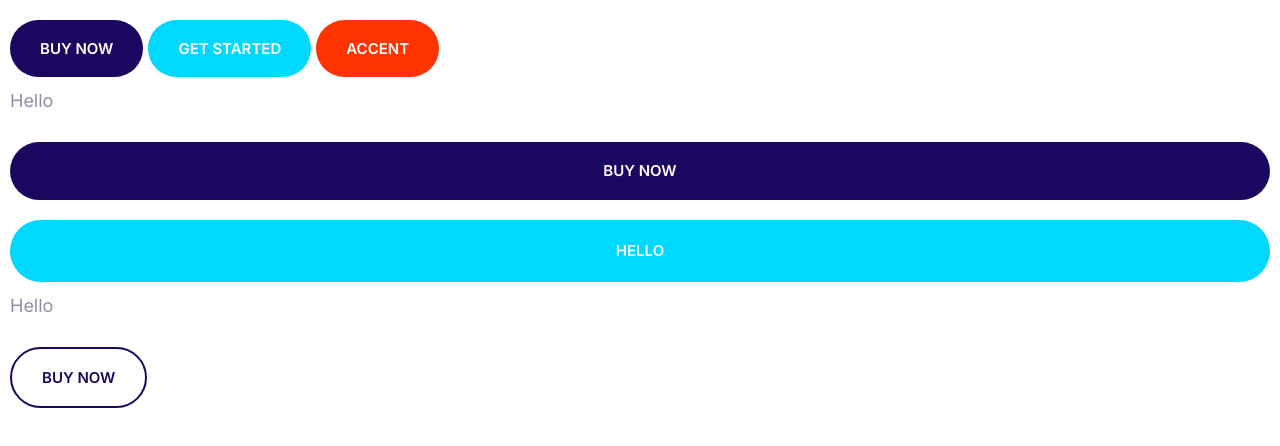
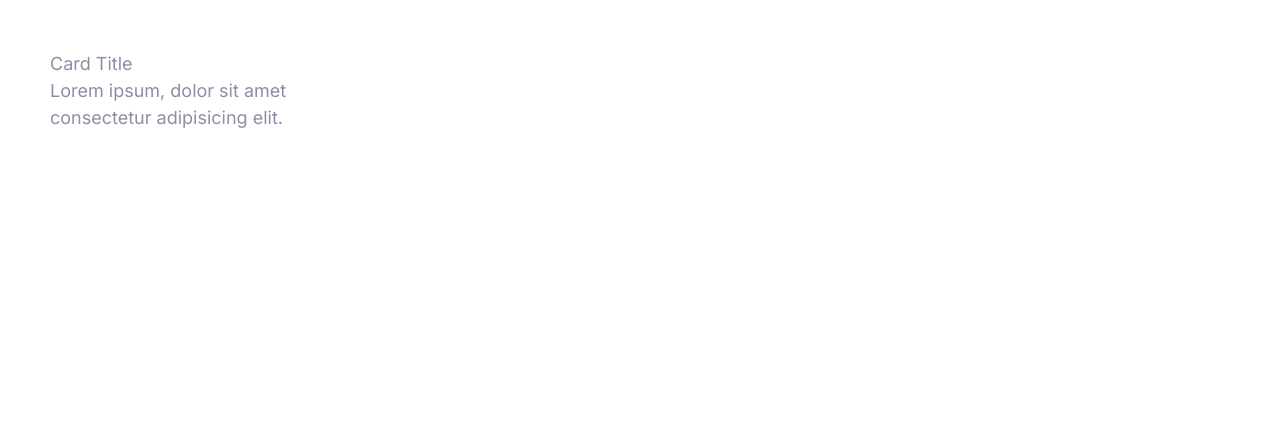
Before and after one commit to GSalgadoLC/HTMLCSS3, a plain HTML site: page index.html in a window 1280 px wide. Drawn offline with Linux system fonts and the light colour scheme.

Commit message:
Add files via upload

```diff
--- a/index.html
+++ b/index.html
@@ -16,15 +16,16 @@
   </head>
 
   <body>
-    <button class="btn btn--primary">Buy Now</button>
-    <button class="btn btn--secondary">Get Started</button>
-    <button class="btn btn--accent">Accent</button>
+    <div style="width: 30%; padding: 4rem">
+      <div class="plan">
+        <div class="card card--secondary">
+          <header class="card__header">Card Title</header>
 
-    <p>Hello</p>
-    <button class="btn btn--primary btn--block">Buy Now</button>
-    <a href="#" class="btn btn--secondary btn--block">Hello</a>
-
-    <p>Hello</p>
-    <button class="btn btn--primary btn--outline">Buy Now</button>
+          <div class="card__body">
+            Lorem ipsum, dolor sit amet consectetur adipisicing elit.
+          </div>
+        </div>
+      </div>
+    </div>
   </body>
 </html>
```
